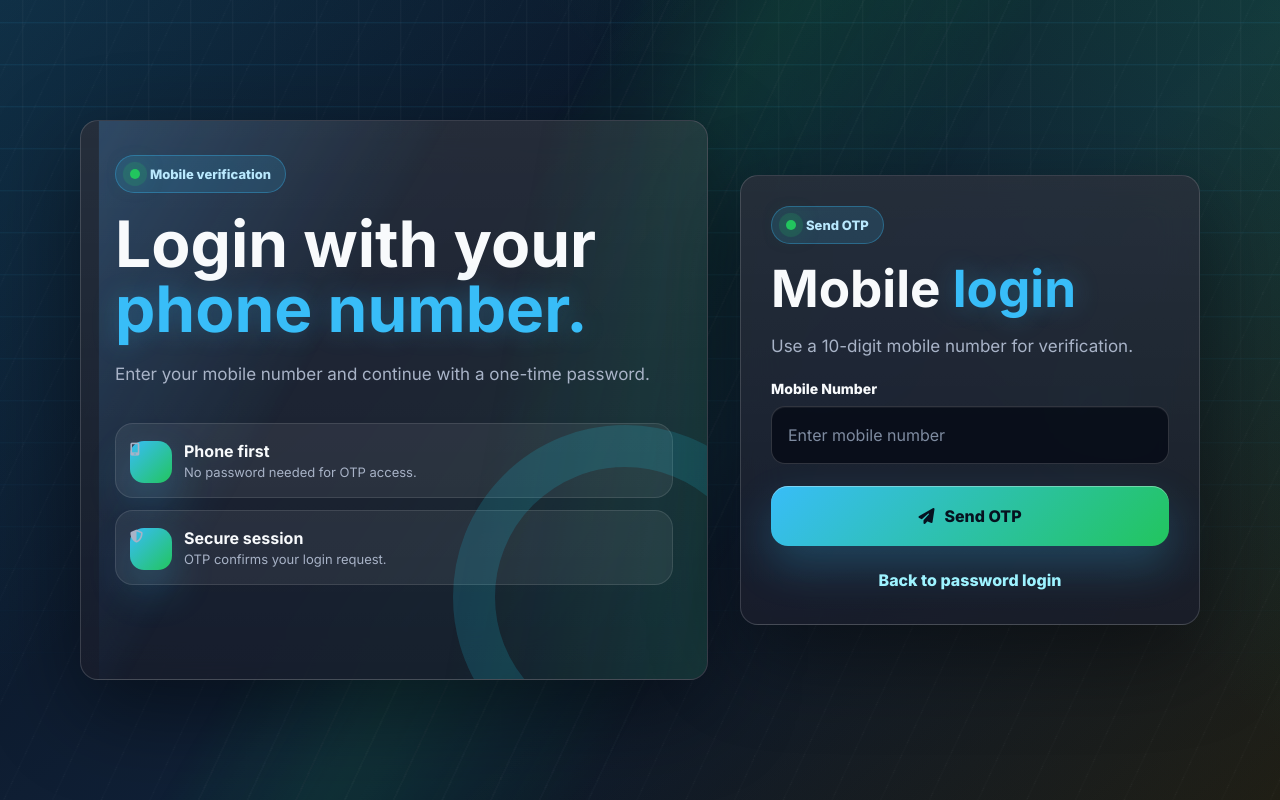
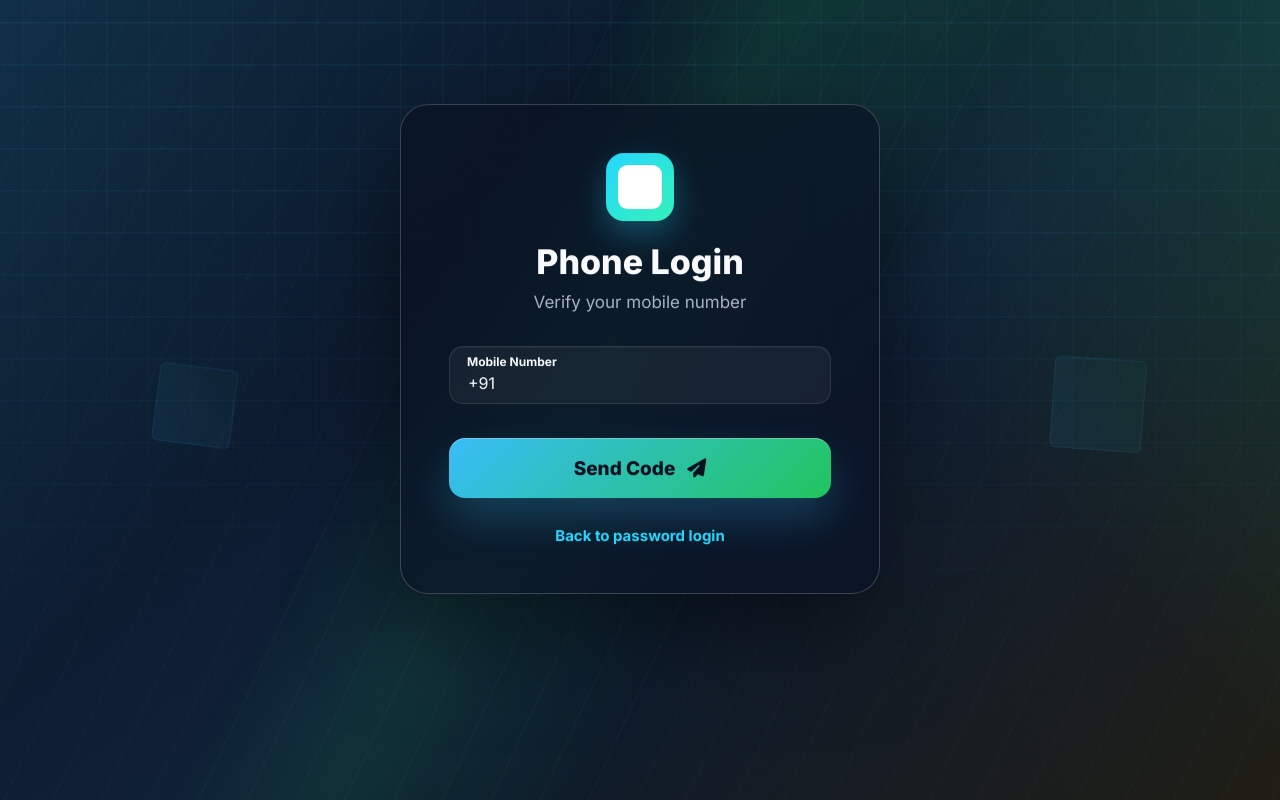
Before and after one commit to L0chan/l0chan, a Flask app: page /otp_login in a window 1280 px wide. Run offline with Flask 3, Linux system fonts and the light colour scheme.

Commit message:
premium redesign for otp pages

```diff
--- a/frontend/templates/otp_login.html
+++ b/frontend/templates/otp_login.html
@@ -23,39 +23,39 @@
         <span class="tile" style="--left: 82%; --size: 96px; --duration: 22s; --delay: -5s;"></span>
     </div>
 
-    <main class="auth-shell">
-        <section class="brand-panel">
-            <div class="eyebrow"><span class="pulse-dot"></span> Mobile verification</div>
-            <h1>Login with your <span>phone number.</span></h1>
-            <p class="lead">Enter your mobile number and continue with a one-time password.</p>
-            <div class="feature-stack">
-                <div class="feature-item"><span class="feature-icon" style="--accent: var(--cyan);"><i class="fa-solid fa-mobile-screen"></i></span><div><strong>Phone first</strong><span>No password needed for OTP access.</span></div></div>
-                <div class="feature-item"><span class="feature-icon" style="--accent: var(--green);"><i class="fa-solid fa-shield-halved"></i></span><div><strong>Secure session</strong><span>OTP confirms your login request.</span></div></div>
+    <main class="auth-container">
+        <div class="auth-card">
+            <div class="auth-header">
+                <div class="auth-logo">
+                    <img src="{{ url_for('static', filename='app-icon.svg') }}" alt="">
+                </div>
+                <h1>Phone Login</h1>
+                <p>Verify your mobile number</p>
             </div>
-        </section>
-
-        <section class="form-panel">
-            <div class="eyebrow"><span class="pulse-dot"></span> Send OTP</div>
-            <h1>Mobile <span>login</span></h1>
-            <p class="lead">Use a 10-digit mobile number for verification.</p>
 
             {% with messages = get_flashed_messages() %}
                 {% if messages %}
-                    <div class="flash-box">{{ messages[0] }}</div>
+                    <div class="flash-box" style="margin-bottom: 20px; color: var(--np-cyan); font-weight: 700;">{{ messages[0] }}</div>
                 {% endif %}
             {% endwith %}
 
-            <form action="/send_otp" method="POST">
-                <div class="field">
-                    <label for="phone">Mobile Number</label>
-                    <input id="phone" type="tel" name="phone" placeholder="Enter mobile number" autocomplete="tel" required>
+            <form action="/send_otp" method="POST" class="auth-form">
+                <div class="input-group">
+                    <input name="phone" type="tel" placeholder=" " required id="otpPhone" value="+91">
+                    <label for="otpPhone">Mobile Number</label>
+                    <div class="input-focus"></div>
                 </div>
 
-                <button class="primary-btn" type="submit"><i class="fa-solid fa-paper-plane"></i> Send OTP</button>
+                <button type="submit" class="auth-submit">
+                    <span>Send Code</span>
+                    <i class="fa-solid fa-paper-plane"></i>
+                </button>
             </form>
 
-            <div class="switch-link"><a href="/">Back to password login</a></div>
-        </section>
+            <div class="auth-footer">
+                <p><a href="/">Back to password login</a></p>
+            </div>
+        </div>
     </main>
     <script src="{{ url_for('static', filename='pwa.js') }}"></script>
 </body>
```
Also changed, not shown: frontend/templates/verify_otp.html (+22 -21 lines).
